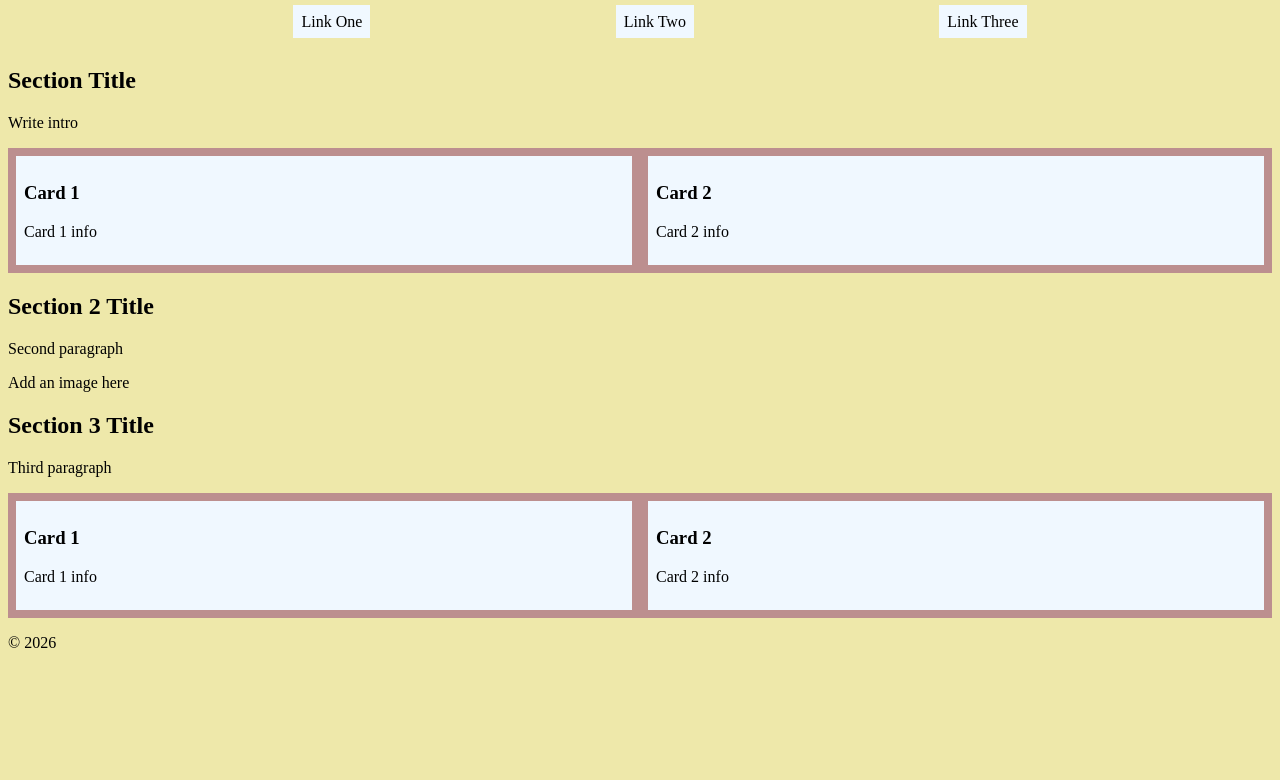
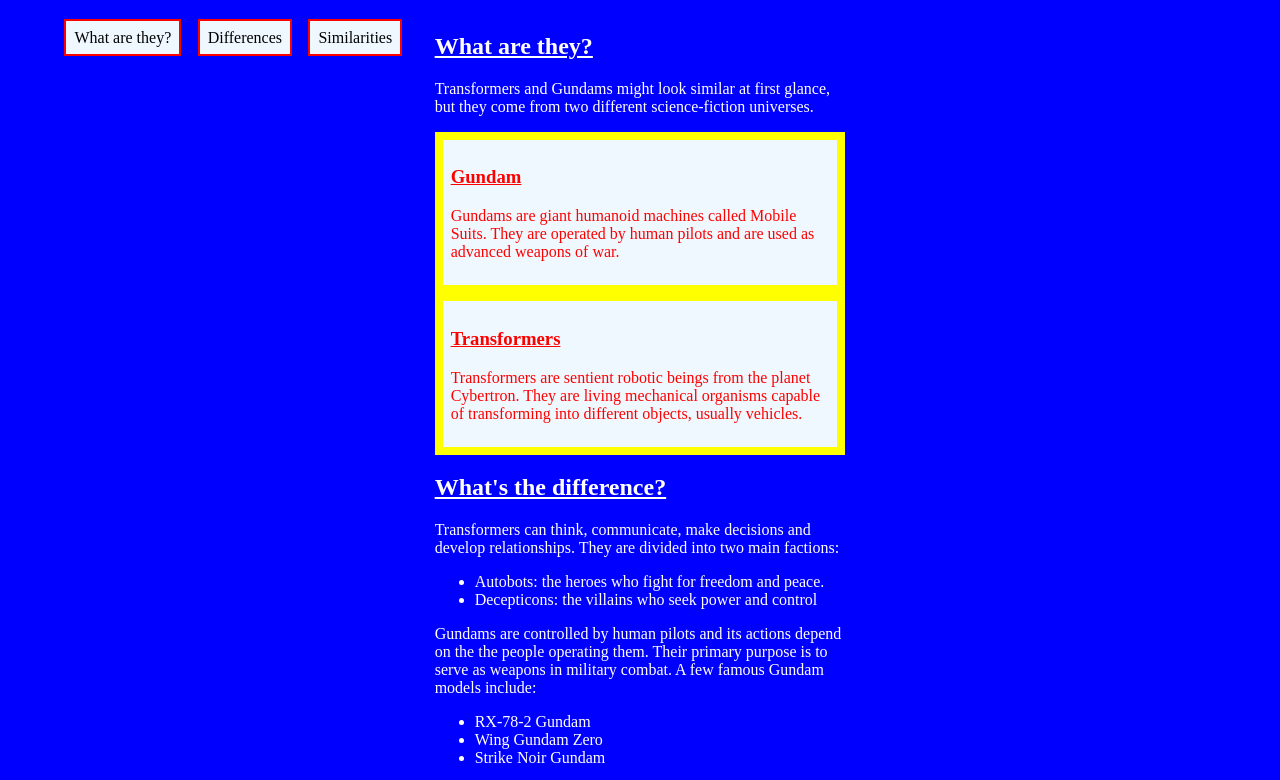
Before and after one commit to CSmith1808/Smith-4-Build, a plain HTML site: page index.html in a window 1280 px wide. Shown: the part 91-871 px from the top of the page. Before the commit the page ends 800 px from the top, so only its background shows below. Drawn offline with Linux system fonts and the light colour scheme.

Commit message:
Filled in HTML content and updated CSS
Replaced placeholder text, added two lists and AI use note in footer.  Changed CSS styling colors, added additional media.

```diff
--- a/index.html
+++ b/index.html
@@ -4,58 +4,86 @@
     <meta charset="UTF-8">
     <link rel="stylesheet" type="text/css" href="style.css">
     <meta name="viewport" content="width=device-width, initial-scale=1.0">
-    <title>Document</title>
+    <title>Gundam or Transformer</title>
 </head>
 <body>
     <header>
-        <h1>Title of my Page</h1>
+        <h1>Gundam or Transformer?</h1>
     </header>
 
     <nav>
         <ul>
-            <li><a href="#first">Link One</a></li>
-            <li><a href="#second">Link Two</a></li>
-            <li><a href="#third">Link Three</a></li>
+            <li><a href="#first">What are they?</a></li>
+            <li><a href="#second">Differences</a></li>
+            <li><a href="#third">Similarities</a></li>
         </ul>
     </nav>
 
     <main>
         <section id="first">
-            <h2>Section Title</h2>
-            <p>Write intro</p>
+            <h2>What are they?</h2>
+            <p>Transformers and Gundams might look similar at first glance, but they come from
+                two different science-fiction universes.
+            </p>
 
             <div class="card-row">
                 <section>
-                    <h3>Card 1</h3>
-                    <p>Card 1 info</p>
+                    <h3>Gundam</h3>
+                    <p>Gundams are giant humanoid machines called Mobile Suits.
+                        They are operated by human pilots and are used as advanced weapons of war.
+                    </p>
                 </section>
 
                 <section>
-                    <h3>Card 2</h3>
-                    <p>Card 2 info</p>
+                    <h3>Transformers</h3>
+                    <p>Transformers are sentient robotic beings from the planet Cybertron.
+                        They are living mechanical organisms capable of transforming into different objects,
+                        usually vehicles.
+                    </p>
                 </section>
             </div>
         </section>
 
         <section id="second">
-            <h2>Section 2 Title</h2>
-            <p>Second paragraph</p>
+            <h2>What's the difference?</h2>
+            <p>Transformers can think, communicate, make decisions and develop relationships.  They are divided
+                into two main factions:
+            </p>
+            <ul>
+                <li>Autobots: the heroes who fight for freedom and peace.</li>
+                <li>Decepticons: the villains who seek power and control</li>
+            </ul>
+            <p>
+                Gundams are controlled by human pilots and its actions depend on the the people operating them.  Their
+                primary purpose is to serve as weapons in military combat.  A few famous Gundam models include:
+            </p>
+            <ul>
+                <li>RX-78-2 Gundam</li>
+                <li>Wing Gundam Zero</li>
+                <li>Strike Noir Gundam</li>
+            </ul>
+
             <p>Add an image here</p>
         </section>
 
         <section id="third">
-            <h2>Section 3 Title</h2>
-            <p>Third paragraph</p>
+            <h2>Similarities</h2>
+            <p>Aside from being made of metal and futuristic technology, Transformers and Gundams both share
+                some similarities.
+            </p>
 
             <div class="card-row">
                 <section>
-                    <h3>Card 1</h3>
-                    <p>Card 1 info</p>
+                    <h3>Popularity</h3>
+                    <p>They both share popularity in culture and media with dedicated fanbases and
+                        merchandise.
+                    </p>
                 </section>
 
                 <section>
-                    <h3>Card 2</h3>
-                    <p>Card 2 info</p>
+                    <h3>Themes</h3>
+                    <p>War, humanity and technological advancement are main themes in both universes.  Consequences of war
+                        and the shared hope for a peaceful future are central to both. </p>
                 </section>
             </div>
 
@@ -64,6 +92,10 @@
     </main>
 
     <footer>
+        <p>AI Use: Sections of the written content for this website were generated
+            with the assistance of ChatGPT and were reviewed and edited by me.
+            All HTML and CSS were written by me.
+        </p>
         <p>&copy; 2026</p>
     </footer>
 </body>
--- a/style.css
+++ b/style.css
@@ -4,14 +4,29 @@
 body {
     display: grid;
     grid-template-columns: 1fr;
-    background-color:palegoldenrod}
+    background-color:blue;
+    color: white;
     gap: 1rem;
+}
 
 @media screen and (min-width: 700px) {
     body {
         grid-template-columns: 1fr 1fr;
-        background-color:tan
     }
+
+    header, footer {
+    grid-column: 1/3;
+}
+}
+
+@media screen and (min-width: 1000px) {
+    body {
+        grid-template-columns: 1fr 1fr 1fr;
+    }
+
+    header, footer {
+    grid-column: 2/4;
+}
 }
 
 nav ul {
@@ -25,6 +40,7 @@ nav a {
     background-color:aliceblue;
     padding: 0.5rem;
     color: black;
+    border: 2px solid red;
 }
 
 nav a:hover {
@@ -36,12 +52,17 @@ nav a:hover {
     display: flex;
     gap: 1rem;
     flex-wrap: wrap;
-    background-color:rosybrown;
+    background-color:yellow;
     padding: .5rem;
 }
 
 .card-row > section {
     flex: 1 1 200px;
     background-color:aliceblue;
+    color:red;
     padding: .5rem;
 }
+
+h2, h3 {
+    text-decoration: underline;
+}
```
